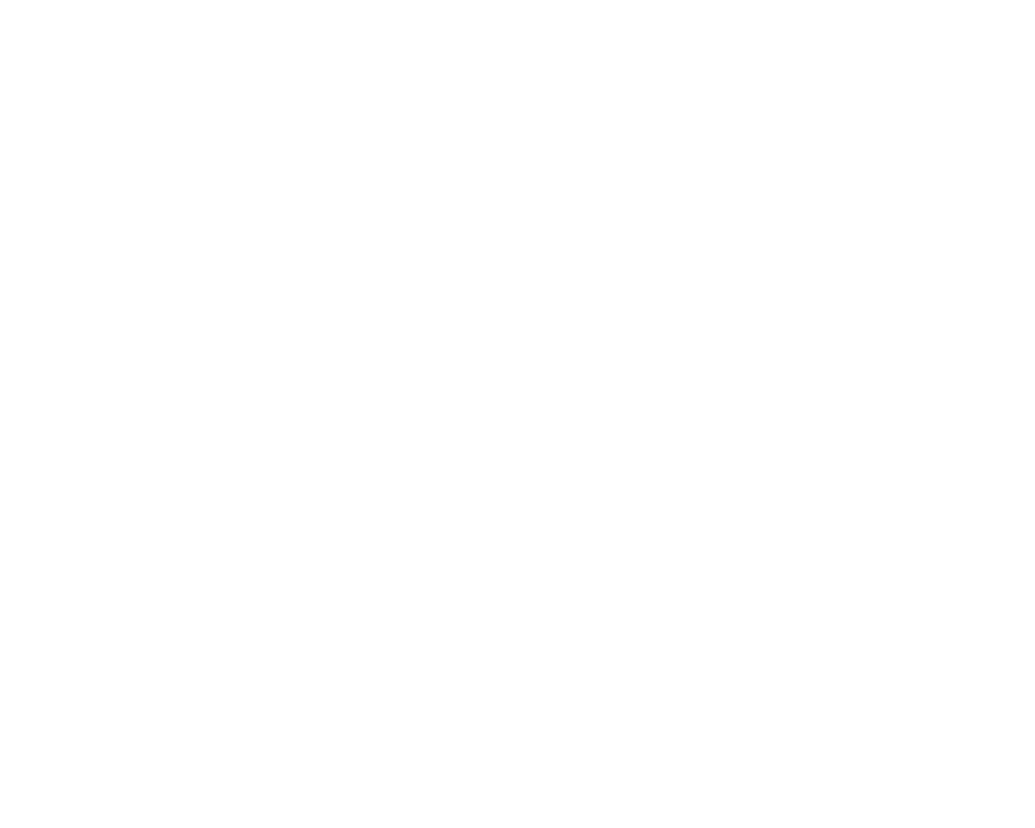
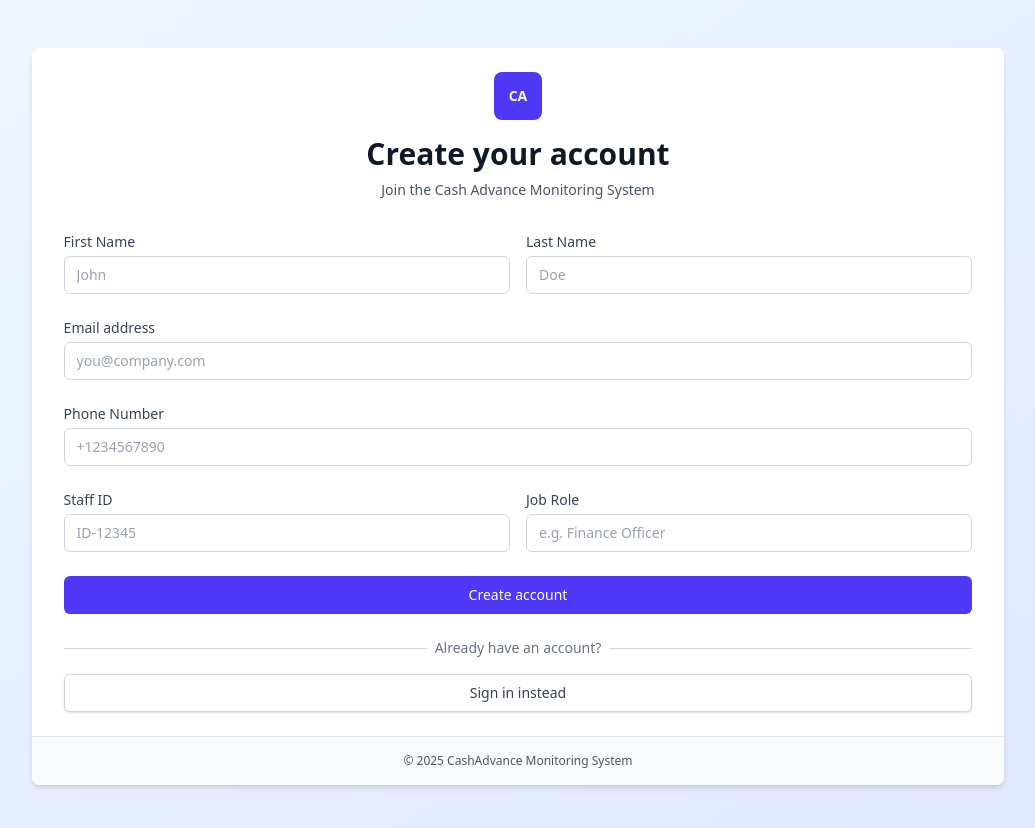
Before and after one commit to Mcdemzy/cash-monitoring-backend, a React (Vite) app: page /signup in a window 1280 px wide. Before the commit this address had no page. Shown: the top 828 px of the page, without its empty margins (122-1157 px from the left). Before the commit the page ends 800 px from the top, so only its background shows below. Built offline with nearby package versions, Linux system fonts and the light colour scheme.

Commit message:
`Added SignupPage component and corresponding route to App.tsx`

```diff
--- a/src/App.tsx
+++ b/src/App.tsx
@@ -8,6 +8,7 @@
 import RetirementPage from "./pages/retirement/RetirementPage";
 import ApprovalDashboard from "./pages/approval/ApprovalDashboard";
 import ReportsPage from "./pages/reports/ReportsPage";
+import SignupPage from "./pages/auth/Signup";
 
 export default function App() {
   return (
@@ -15,6 +16,7 @@
       <Routes>
         <Route path="/" element={<LandingPage />} />
         <Route path="/login" element={<LoginPage />} />
+        <Route path="/signup" element={<SignupPage />} />
 
         {/* Dashboard routes wrapped in the layout */}
         <Route path="/dashboard" element={<DashboardLayout />}>
--- /dev/null
+++ b/src/pages/auth/Signup.tsx
@@ -0,0 +1,250 @@
+import { useState } from "react";
+import { useNavigate } from "react-router-dom";
+
+const SignupPage = () => {
+  const [userData, setUserData] = useState({
+    firstName: "",
+    lastName: "",
+    email: "",
+    phone: "",
+    staffId: "",
+    jobRole: "",
+  });
+  const [isLoading, setIsLoading] = useState(false);
+  const navigate = useNavigate();
+
+  const handleSubmit = (e: React.FormEvent) => {
+    e.preventDefault();
+    setIsLoading(true);
+
+    // Simulate signup process
+    setTimeout(() => {
+      setIsLoading(false);
+      console.log("Signup payload:", userData);
+      // You can redirect or show success message here
+    }, 1500);
+  };
+
+  const handleChange = (e: React.ChangeEvent<HTMLInputElement>) => {
+    setUserData({
+      ...userData,
+      [e.target.name]: e.target.value,
+    });
+  };
+
+  return (
+    <div className="min-h-screen bg-gradient-to-br from-blue-50 to-indigo-100 flex items-center justify-center py-12 px-4 sm:px-6 lg:px-8">
+      <div className="max-w-md md:max-w-[80%] w-full bg-white rounded-lg shadow-md overflow-hidden">
+        <div className="py-6 px-8">
+          <div className="text-center mb-8">
+            <div className="w-12 h-12 bg-indigo-600 rounded-lg flex items-center justify-center mx-auto mb-4">
+              <span className="text-white font-bold text-sm">CA</span>
+            </div>
+            <h2 className="text-3xl font-bold text-gray-900">
+              Create your account
+            </h2>
+            <p className="mt-2 text-sm text-gray-600">
+              Join the Cash Advance Monitoring System
+            </p>
+          </div>
+          <form className="space-y-6" onSubmit={handleSubmit}>
+            <div className="grid grid-cols-2 gap-4">
+              <div>
+                <label
+                  htmlFor="firstName"
+                  className="block text-sm font-medium text-gray-700"
+                >
+                  First Name
+                </label>
+                <div className="mt-1">
+                  <input
+                    id="firstName"
+                    name="firstName"
+                    type="text"
+                    required
+                    value={userData.firstName}
+                    onChange={handleChange}
+                    className="appearance-none block w-full px-3 py-2 border border-gray-300 rounded-md placeholder-gray-400 focus:outline-none focus:ring-indigo-500 focus:border-indigo-500 sm:text-sm"
+                    placeholder="John"
+                  />
+                </div>
+              </div>
+              <div>
+                <label
+                  htmlFor="lastName"
+                  className="block text-sm font-medium text-gray-700"
+                >
+                  Last Name
+                </label>
+                <div className="mt-1">
+                  <input
+                    id="lastName"
+                    name="lastName"
+                    type="text"
+                    required
+                    value={userData.lastName}
+                    onChange={handleChange}
+                    className="appearance-none block w-full px-3 py-2 border border-gray-300 rounded-md placeholder-gray-400 focus:outline-none focus:ring-indigo-500 focus:border-indigo-500 sm:text-sm"
+                    placeholder="Doe"
+                  />
+                </div>
+              </div>
+            </div>
+
+            <div>
+              <label
+                htmlFor="email"
+                className="block text-sm font-medium text-gray-700"
+              >
+                Email address
+              </label>
+              <div className="mt-1">
+                <input
+                  id="email"
+                  name="email"
+                  type="email"
+                  autoComplete="email"
+                  required
+                  value={userData.email}
+                  onChange={handleChange}
+                  className="appearance-none block w-full px-3 py-2 border border-gray-300 rounded-md placeholder-gray-400 focus:outline-none focus:ring-indigo-500 focus:border-indigo-500 sm:text-sm"
+                  placeholder="you@company.com"
+                />
+              </div>
+            </div>
+
+            <div>
+              <label
+                htmlFor="phone"
+                className="block text-sm font-medium text-gray-700"
+              >
+                Phone Number
+              </label>
+              <div className="mt-1">
+                <input
+                  id="phone"
+                  name="phone"
+                  type="tel"
+                  required
+                  value={userData.phone}
+                  onChange={handleChange}
+                  className="appearance-none block w-full px-3 py-2 border border-gray-300 rounded-md placeholder-gray-400 focus:outline-none focus:ring-indigo-500 focus:border-indigo-500 sm:text-sm"
+                  placeholder="+1234567890"
+                />
+              </div>
+            </div>
+
+            <div className="grid grid-cols-2 gap-4">
+              <div>
+                <label
+                  htmlFor="staffId"
+                  className="block text-sm font-medium text-gray-700"
+                >
+                  Staff ID
+                </label>
+                <div className="mt-1">
+                  <input
+                    id="staffId"
+                    name="staffId"
+                    type="text"
+                    required
+                    value={userData.staffId}
+                    onChange={handleChange}
+                    className="appearance-none block w-full px-3 py-2 border border-gray-300 rounded-md placeholder-gray-400 focus:outline-none focus:ring-indigo-500 focus:border-indigo-500 sm:text-sm"
+                    placeholder="ID-12345"
+                  />
+                </div>
+              </div>
+              <div>
+                <label
+                  htmlFor="jobRole"
+                  className="block text-sm font-medium text-gray-700"
+                >
+                  Job Role
+                </label>
+                <div className="mt-1">
+                  <input
+                    id="jobRole"
+                    name="jobRole"
+                    type="text"
+                    required
+                    value={userData.jobRole}
+                    onChange={handleChange}
+                    className="appearance-none block w-full px-3 py-2 border border-gray-300 rounded-md placeholder-gray-400 focus:outline-none focus:ring-indigo-500 focus:border-indigo-500 sm:text-sm"
+                    placeholder="e.g. Finance Officer"
+                  />
+                </div>
+              </div>
+            </div>
+
+            <div>
+              <button
+                type="submit"
+                disabled={isLoading}
+                className="group relative w-full flex justify-center py-2 px-4 border border-transparent text-sm font-medium rounded-md text-white bg-indigo-600 hover:bg-indigo-700 focus:outline-none focus:ring-2 focus:ring-offset-2 focus:ring-indigo-500 disabled:opacity-75"
+              >
+                {isLoading ? (
+                  <>
+                    <svg
+                      className="animate-spin -ml-1 mr-3 h-5 w-5 text-white"
+                      xmlns="http://www.w3.org/2000/svg"
+                      fill="none"
+                      viewBox="0 0 24 24"
+                    >
+                      <circle
+                        className="opacity-25"
+                        cx="12"
+                        cy="12"
+                        r="10"
+                        stroke="currentColor"
+                        strokeWidth="4"
+                      ></circle>
+                      <path
+                        className="opacity-75"
+                        fill="currentColor"
+                        d="M4 12a8 8 0 018-8V0C5.373 0 0 5.373 0 12h4zm2 5.291A7.962 7.962 0 014 12H0c0 3.042 1.135 5.824 3 7.938l3-2.647z"
+                      ></path>
+                    </svg>
+                    Creating account...
+                  </>
+                ) : (
+                  "Create account"
+                )}
+              </button>
+            </div>
+          </form>
+
+          <div className="mt-6">
+            <div className="relative">
+              <div className="absolute inset-0 flex items-center">
+                <div className="w-full border-t border-gray-300"></div>
+              </div>
+              <div className="relative flex justify-center text-sm">
+                <span className="px-2 bg-white text-gray-500">
+                  Already have an account?
+                </span>
+              </div>
+            </div>
+
+            <div className="mt-4">
+              <button
+                type="button"
+                onClick={() => navigate("/login")}
+                className="w-full inline-flex justify-center py-2 px-4 border border-gray-300 rounded-md shadow-sm bg-white text-sm font-medium text-gray-700 hover:bg-gray-50"
+              >
+                Sign in instead
+              </button>
+            </div>
+          </div>
+        </div>
+        <div className="bg-gray-50 py-4 px-8 border-t border-gray-200">
+          <p className="text-xs text-center text-gray-600">
+            © {new Date().getFullYear()} CashAdvance Monitoring System
+          </p>
+        </div>
+      </div>
+    </div>
+  );
+};
+
+export default SignupPage;
```
